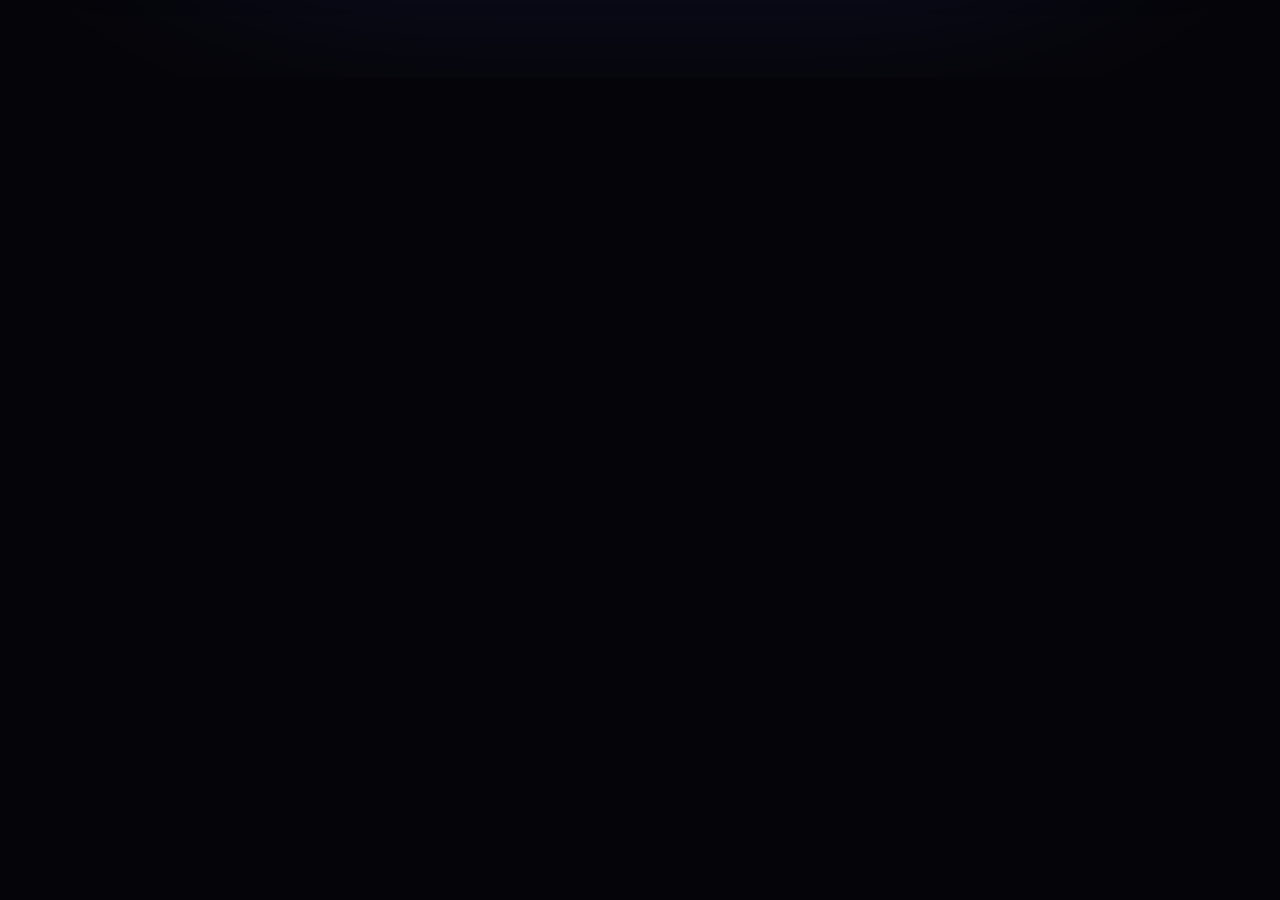
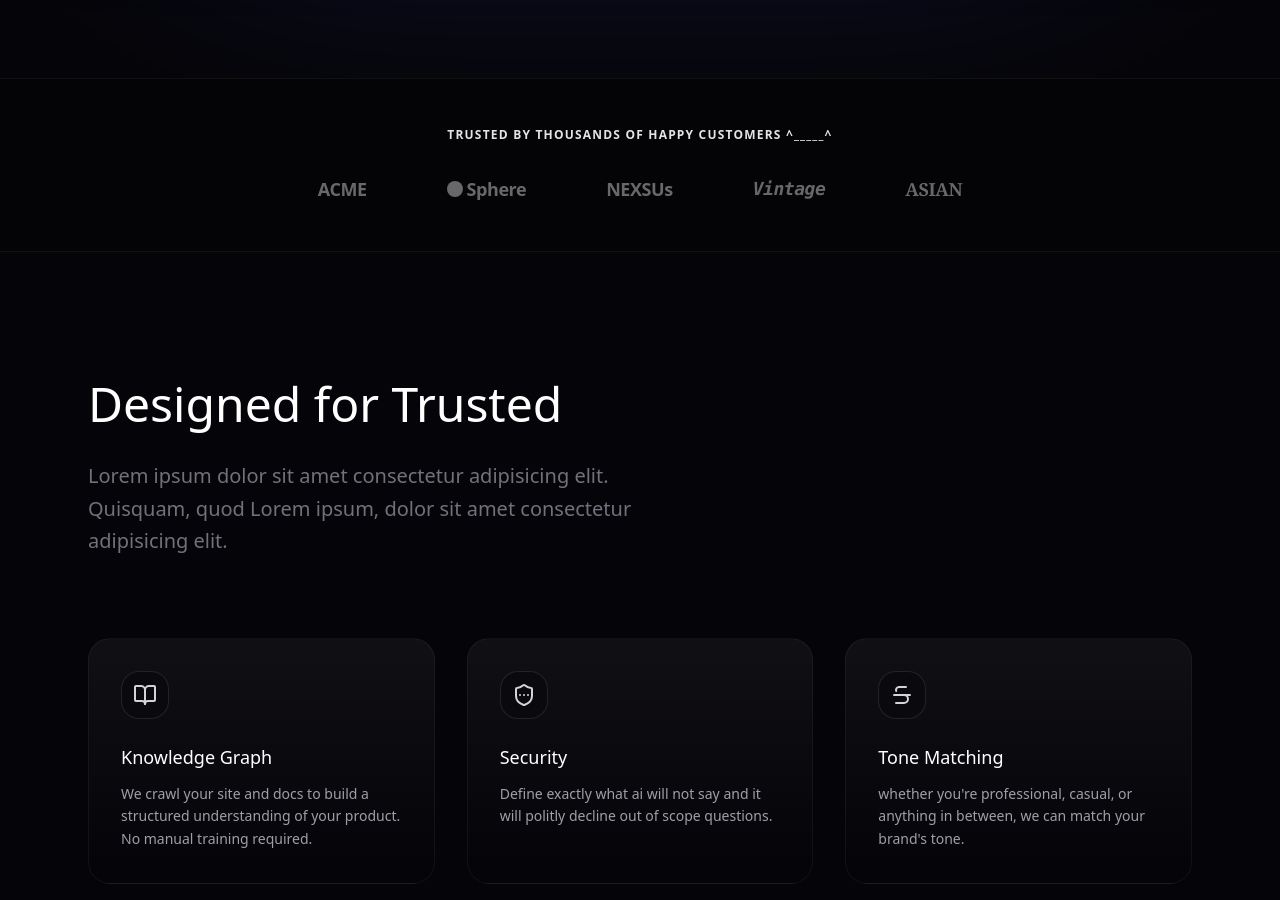
Before and after one commit to uzumaki-ak/EmbedChat-integrate-in-your-site, a Next.js app: page / in a window 1280 px wide. Shown: the part 1240-2140 px from the top of the page. Before the commit the page ends 1318 px from the top, so only its background shows below. Built offline with nearby package versions, Linux system fonts and the light colour scheme.

Commit message:
added feature section now pricing section left

```diff
--- a/app/page.tsx
+++ b/app/page.tsx
@@ -1,5 +1,7 @@
+import Features from "@/components/landing/features";
 import Hero from "@/components/landing/hero";
 import Navbar from "@/components/landing/nav";
+import Social from "@/components/landing/social";
 import React from "react";
 
 function page() {
@@ -7,6 +9,8 @@ function page() {
     <main className="w-full flex flex-col relative z-10">
       <Navbar />
       <Hero />
+      <Social />
+      <Features />
     </main>
   );
 }
--- /dev/null
+++ b/components/landing/features/index.tsx
@@ -0,0 +1,64 @@
+import { BookOpen, ShieldEllipsis, StrikethroughIcon } from "lucide-react";
+import React from "react";
+
+const Features = () => {
+  return (
+    <section id="features" className="py-32 px-6 max-w-6xl mx-auto">
+      <div className="mb-20">
+        <h2 className="text-3xl md:text-5xl font-medium text-white tracking">
+          Designed for Trusted
+        </h2>
+        <p className="text-xl text-zinc-500 font-ligt max-w-xl leading-relaxed mt-8">
+          Lorem ipsum dolor sit amet consectetur adipisicing elit. Quisquam,
+          quod Lorem ipsum, dolor sit amet consectetur adipisicing elit.
+        </p>
+      </div>
+      <div className="grid grid-cols-1 md:grid-cols-3 gap-8">
+        <div className="group p-8 rounded-3xl border border-white/5 bg-linear-to-b from-white/5 to-transparent hover:border-white/10 transition-colors">
+          <div className="w-12 h-12 rounded-2xl bg-[#0A0A0E] border border-white/10 flex items-center justify-center">
+            <BookOpen className="w-6 h-6 text-zinc-300" />
+          </div>
+
+          <h3 className="text-lg font-medium text-white mb-3 mt-6">
+            Knowledge Graph
+          </h3>
+
+          <p className="text-sm text-zinc-400 font-light leading-relaxed">
+            We crawl your site and docs to build a structured understanding of
+            your product. No manual training required.
+          </p>
+        </div>
+
+        <div className="group p-8 rounded-3xl border border-white/5 bg-linear-to-b from-white/5 to-transparent">
+          <div className="w-12 h-12 rounded-2xl bg-[#0A0A0E] border border-white/10 flex items-center justify-center">
+            <ShieldEllipsis className="w-6 h-6 text-zinc-300" />
+          </div>
+
+          <h3 className="text-lg font-medium text-white mb-3 mt-6">Security</h3>
+
+          <p className="text-sm text-zinc-400 font-light leading-relaxed">
+            Define exactly what ai will not say and it will politly decline out
+            of scope questions.
+          </p>
+        </div>
+
+        <div className="group p-8 rounded-3xl border border-white/5 bg-linear-to-b from-white/5 to-transparent">
+          <div className="w-12 h-12 rounded-2xl bg-[#0A0A0E] border border-white/10 flex items-center justify-center">
+            <StrikethroughIcon className="w-6 h-6 text-zinc-300" />
+          </div>
+
+          <h3 className="text-lg font-medium text-white mb-3 mt-6">
+            Tone Matching
+          </h3>
+
+          <p className="text-sm text-zinc-400 font-light leading-relaxed">
+            whether you&apos;re professional, casual, or anything in between, we
+            can match your brand&apos;s tone.
+          </p>
+        </div>
+      </div>
+    </section>
+  );
+};
+
+export default Features;
--- /dev/null
+++ b/components/landing/social/index.tsx
@@ -0,0 +1,32 @@
+import React from "react";
+
+const Social = () => {
+  return (
+    <section className="py-12 border-y border-white/5  bg-black/20">
+      <div className="max-w-6xl mx-auto px-6 text-center">
+        <p className="text-xs  text-zinc-200 uppercase tracking-widest mb-8 font-extrabold ">
+          Trusted by Thousands of Happy Customers  ^_____^
+        </p>
+        <div className="flex flex-wrap justify-center gap-12 md:gap-20 opacity-40 grayscale-25">
+          <span className="text-lg font-bold tracking-tight text-white">
+            ACME
+          </span>
+          <span className="text-lg font-bold tracking-tight text-white flex items-center gap-1">
+            <div className="w-4 h-4 bg-white rounded-full"> </div> Sphere
+          </span>
+          <span className="text-lg font-bold tracking-tight text-white">
+            NEXSUs
+          </span>
+          <span className="text-lg font-bold tracking-tight text-white italic font-mono">
+            Vintage
+          </span>
+          <span className="text-lg font-bold tracking-tight text-white font-serif">
+            ASIAN
+          </span>
+        </div>
+      </div>
+    </section>
+  );
+};
+
+export default Social;
```
